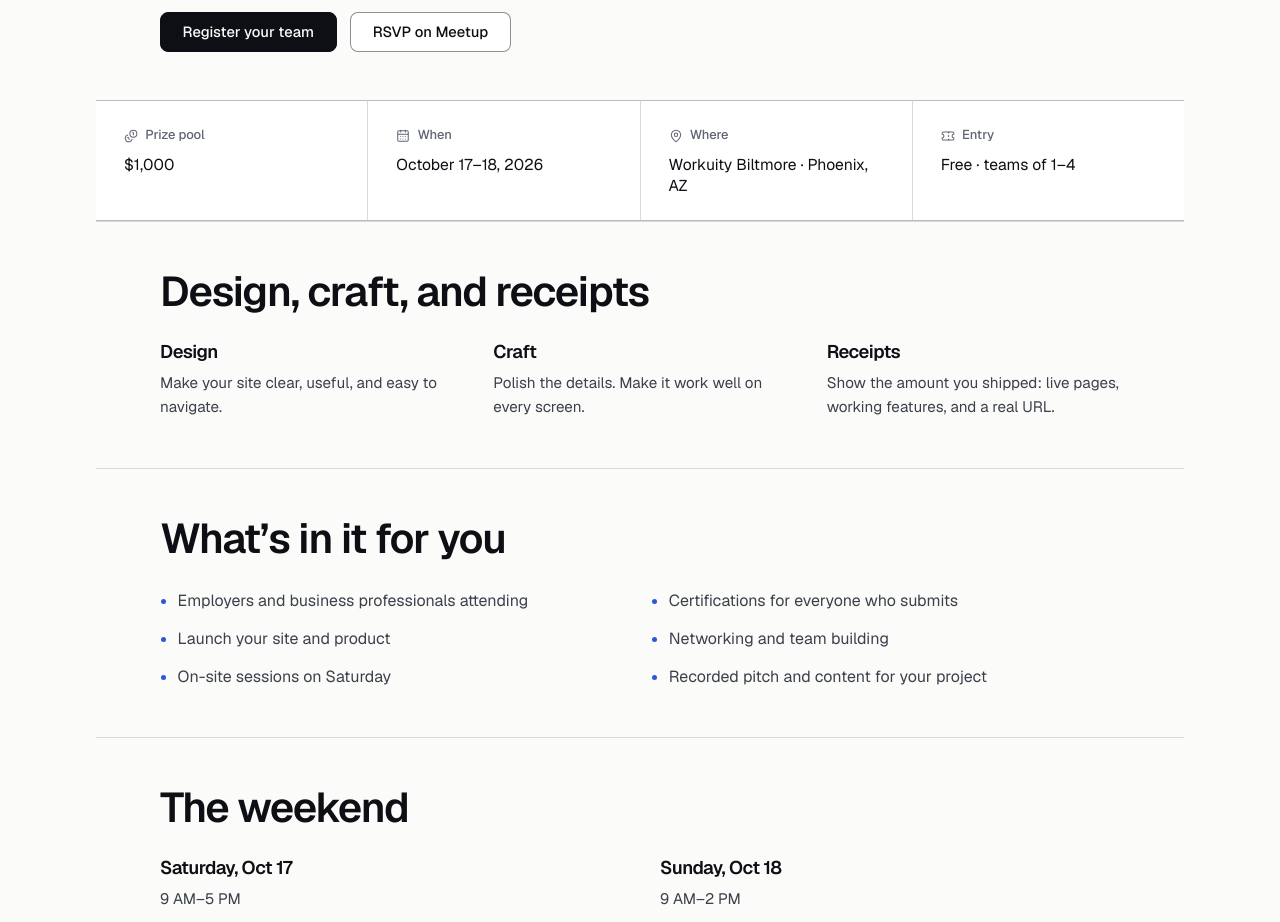
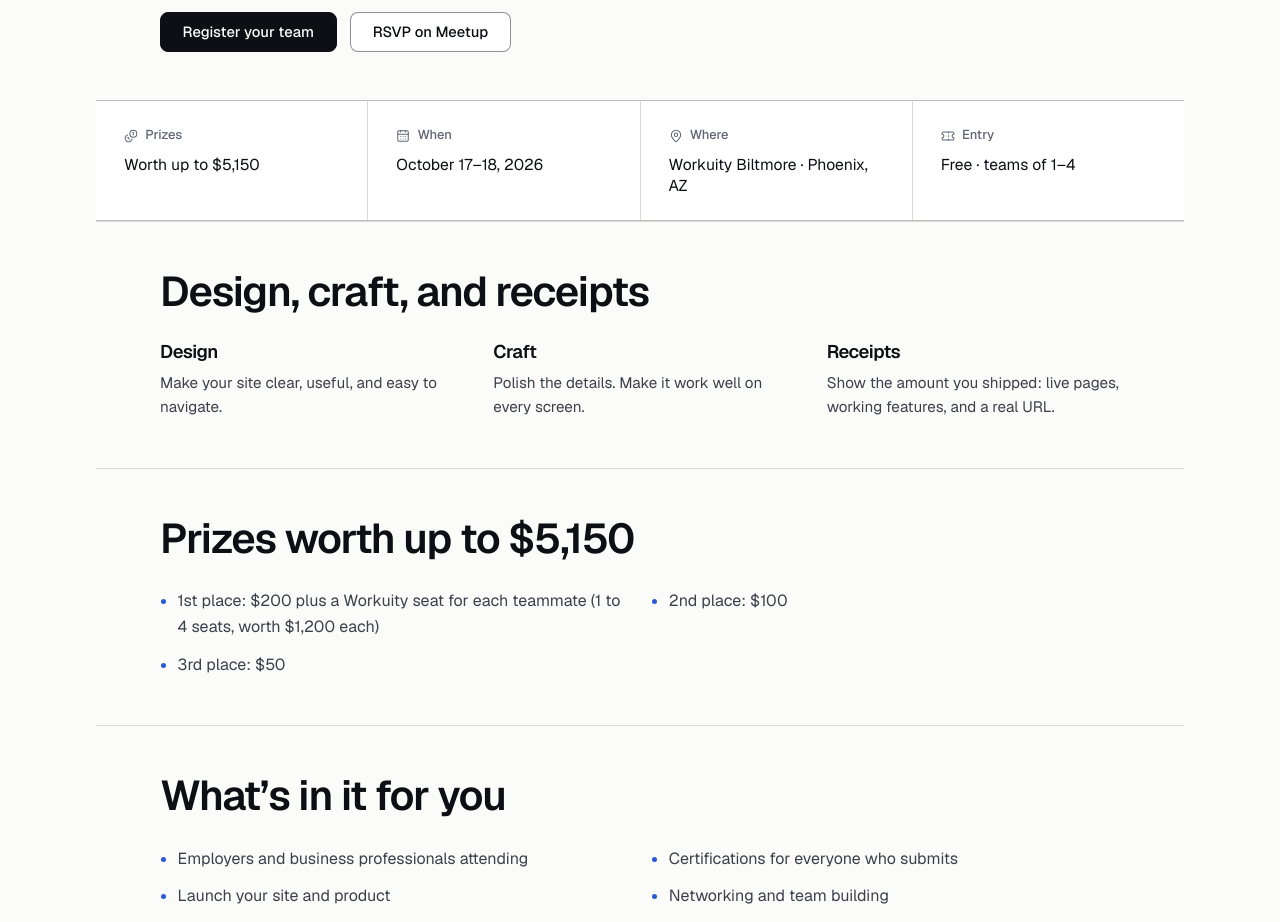
Before and after one commit to Ship-AI-Club/website, a Next.js app: page /programs/zero-to-launch/hackathon in a window 1280 px wide. Shown: the part 500-1422 px from the top of the page. Built offline with nearby package versions, Linux system fonts and the light colour scheme; no server answers; the database is empty.

Commit message:
Hackathon: update prize copy to prizes worth up to $5,150

```diff
--- a/app/programs/[program]/hackathon/page.jsx
+++ b/app/programs/[program]/hackathon/page.jsx
@@ -8,7 +8,7 @@ import { PROGRAMS, programBySlug } from "../../../../lib/programs";
 import { EVENT, DISCORD } from "../../../../lib/hackathon";
 
 const FACTS = [
-  { icon: Coins, label: "Prize pool", value: "$1,000" },
+  { icon: Coins, label: "Prizes", value: "Worth up to $5,150" },
   { icon: CalendarDays, label: "When", value: EVENT.dates },
   { icon: MapPin, label: "Where", value: `${EVENT.venue} · ${EVENT.city}` },
   { icon: Ticket, label: "Entry", value: "Free · teams of 1–4" },
@@ -18,6 +18,12 @@ const FOCUS = [
   { name: "Design", copy: "Make your site clear, useful, and easy to navigate." },
   { name: "Craft", copy: "Polish the details. Make it work well on every screen." },
   { name: "Receipts", copy: "Show the amount you shipped: live pages, working features, and a real URL." },
+];
+
+const PRIZES = [
+  "1st place: $200 plus a Workuity seat for each teammate (1 to 4 seats, worth $1,200 each)",
+  "2nd place: $100",
+  "3rd place: $50",
 ];
 
 const BENEFITS = [
@@ -134,6 +140,13 @@ export default async function Page({ params }) {
           </div>
         </section>
 
+        <section className="section" id="prizes">
+          <h2>Prizes worth up to $5,150</h2>
+          <ul className="hk-benefit-list">
+            {PRIZES.map((prize) => <li key={prize}>{prize}</li>)}
+          </ul>
+        </section>
+
         <section className="section" id="benefits">
           <h2>What’s in it for you</h2>
           <ul className="hk-benefit-list">
```
Also changed, not shown: lib/hackathon.js, lib/programs.js.
